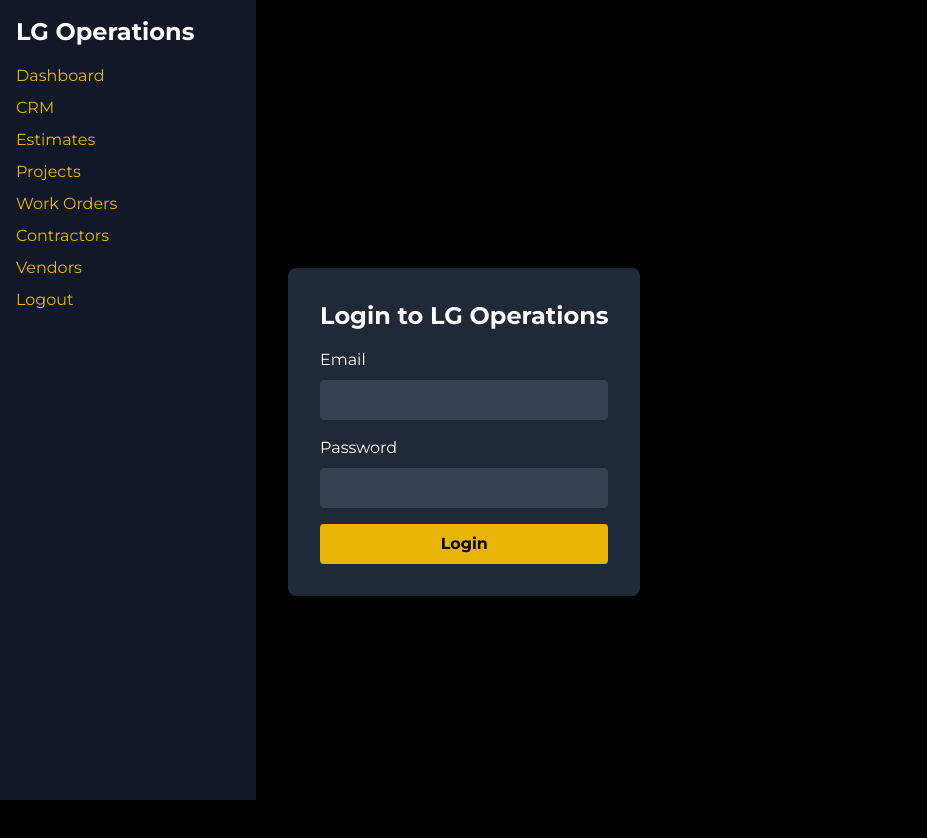
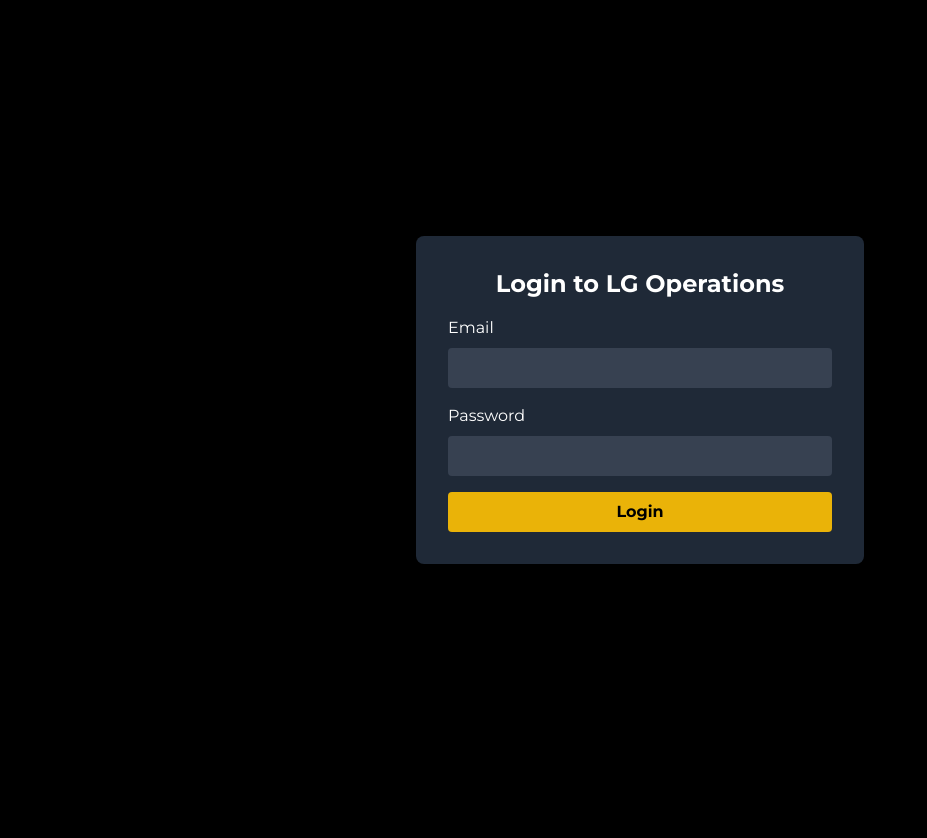
Before and after one commit to jacobaw1995/lg-operations, a Next.js app: page / in a window 1280 px wide. Shown: the top 838 px of the page, without its empty margins (0-927 px from the left). After the commit the page ends 800 px from the top, so only its background shows below. Built offline with nearby package versions, Linux system fonts and the light colour scheme; no server answers.

Commit message:
Hide sidebar on login page and center login box

```diff
--- a/src/app/layout.tsx
+++ b/src/app/layout.tsx
@@ -1,6 +1,9 @@
+'use client';
+
 import './globals.css';
 import Sidebar from '../components/Sidebar';
 import ErrorBoundary from '../components/ErrorBoundary';
+import { usePathname } from 'next/navigation';
 
 export const metadata = {
   title: 'LG Operations',
@@ -12,12 +15,15 @@
 }: {
   children: React.ReactNode;
 }) {
+  const pathname = usePathname();
+  console.log('Current pathname:', pathname); // Debugging log
+
   return (
     <html lang="en">
       <body>
         <div className="flex">
-          <Sidebar />
-          <div className="main-content">
+          {pathname !== '/' && <Sidebar />}
+          <div className={pathname === '/' ? 'w-full' : 'main-content'}>
             <ErrorBoundary>
               {children}
             </ErrorBoundary>
--- a/src/app/page.tsx
+++ b/src/app/page.tsx
@@ -12,7 +12,7 @@
 
   const handleLogin = async (e: React.FormEvent) => {
     e.preventDefault();
-    console.log("Login attempted"); // Generic log for debugging
+    console.log("Login attempted");
     const { error } = await supabase.auth.signInWithPassword({
       email,
       password,
@@ -31,9 +31,9 @@
   };
 
   return (
-    <div className="flex items-center justify-center h-screen">
-      <div className="bg-gray-800 p-8 rounded-lg shadow-lg">
-        <h1 className="text-2xl font-bold mb-4">Login to LG Operations</h1>
+    <div className="min-h-screen flex items-center justify-center bg-black">
+      <div className="bg-gray-800 p-8 rounded-lg shadow-lg w-full max-w-md">
+        <h1 className="text-2xl font-bold mb-4 text-center">Login to LG Operations</h1>
         <form onSubmit={handleLogin}>
           <div className="mb-4">
             <label className="block mb-2">Email</label>
```
